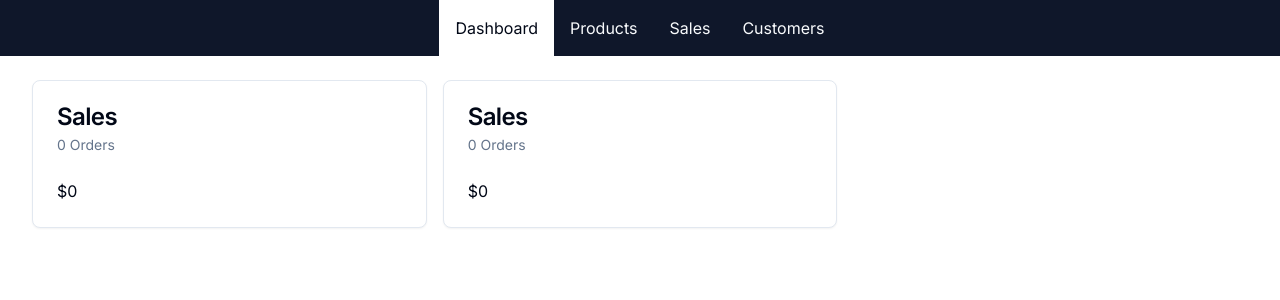
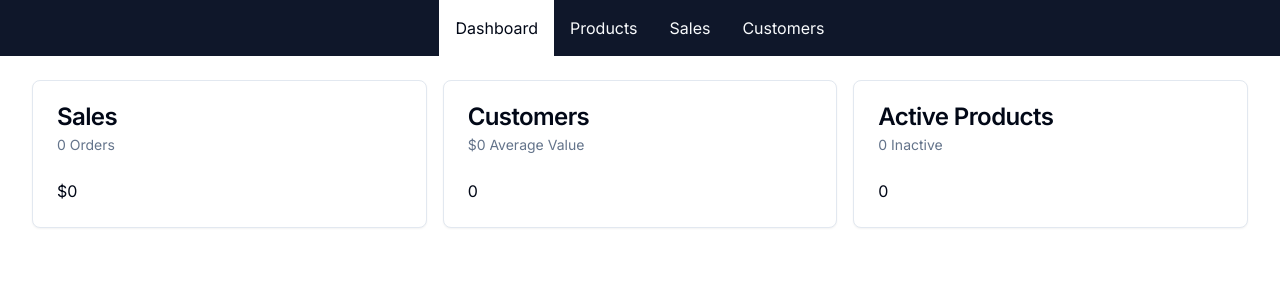
Before and after one commit to 12haa/Fullstack-Ecommerce-Store, a Next.js app: page /admin in a window 1280 px wide. Shown: the top 300 px of the page. Built offline with nearby package versions, Linux system fonts and the light colour scheme; no server answers; the database is empty.

Commit message:
Finish Fetching user - product - orders data in admin/page / Add loading for admin/page

```diff
--- a/src/app/admin/layout.tsx
+++ b/src/app/admin/layout.tsx
@@ -1,7 +1,8 @@
 import React from "react";
-import {cn} from "@/lib/utils";
-import Nav, {NavLink} from "@/components/Nav";
+import { cn } from "@/lib/utils";
+import Nav, { NavLink } from "@/components/Nav";
 
+export const dynamic = "force-dynamic";
 export default function AdminLayout({
   children,
 }: Readonly<{
@@ -9,15 +10,13 @@ export default function AdminLayout({
 }>) {
   return (
     <>
-            <Nav >
+      <Nav>
         <NavLink href="/admin">Dashboard</NavLink>
         <NavLink href="/admin/products">Products</NavLink>
         <NavLink href="/admin/orders">Sales</NavLink>
         <NavLink href="/admin/users">Customers</NavLink>
       </Nav>
-            <div className="container my-6">
-                {children}
-            </div>
+      <div className="container my-6">{children}</div>
     </>
   );
 }
--- /dev/null
+++ b/src/app/admin/loading.tsx
@@ -0,0 +1,12 @@
+import React from "react";
+import { Loader2 } from "lucide-react";
+
+const AdminLoading = () => {
+  return (
+    <div className="flex justify-center">
+      <Loader2 size={24} className="animate-spin" />
+    </div>
+  );
+};
+
+export default AdminLoading;
--- a/src/app/admin/page.tsx
+++ b/src/app/admin/page.tsx
@@ -1,58 +1,114 @@
-import React from "react"
-import {Card, CardContent, CardDescription, CardHeader, CardTitle} from "@/components/ui/card";
+import React from "react";
+import {
+  Card,
+  CardContent,
+  CardDescription,
+  CardHeader,
+  CardTitle,
+} from "@/components/ui/card";
 import db from "@/db/db";
-import {formatCurrency, formatNumber} from "@/lib/formatters";
+import { formatCurrency, formatNumber } from "@/lib/formatters";
 
+// Get Sales Data
 async function getSalesData() {
   const data = await db?.order.aggregate({
-        _sum: {pricePaidInCents: true},
-        _count: true
-    })
+    _sum: { pricePaidInCents: true },
+    _count: true,
+  });
   return {
     amount: (data?._sum.pricePaidInCents || 0) / 100,
     numberOfSales: data?._count,
+  };
 }
 
+// Get user Data
+async function getUserData() {
+  const [userCount, orderData] = await Promise.all([
+    db.user.count(),
+    db.order.aggregate({
+      _sum: { pricePaidInCents: true },
+    }),
+  ]);
+  await wait(2000);
+  return {
+    userCount,
+    averageValuePerUser:
+      userCount === 0
+        ? 0
+        : (orderData._sum.pricePaidInCents || 0) / userCount / 100,
+  };
 }
 
+// Get Product Data
+async function getProductData() {
+  const [activeCount, inactiveCounts] = await Promise.all([
+    db.product.count({
+      where: {
+        isAvailableForPurchase: true,
+      },
+    }),
+    db.product.count({
+      where: {
+        isAvailableForPurchase: false,
+      },
+    }),
+  ]);
+  return { activeCount, inactiveCounts };
+}
+function wait(duration: number, title: string) {
+  return new Promise((resolve) => {
+    setTimeout(resolve, duration);
+  });
+}
 
 const AdminDashboardPage = async () => {
-    const salesData = await getSalesData();
+  const [salesData, userData, productData] = await Promise.all([
+    getSalesData(),
+    getUserData(),
+    getProductData(),
+  ]);
 
   return (
     <div className="grid grid-cols-1 md:grid-cols-2 lg:grid-cols-3 gap-4">
-            <DashboardCard title="Sales" subtitle={`${formatNumber(salesData.numberOfSales)} Orders`}
-                           body={formatCurrency(salesData.amount)}/>
-
-            <DashboardCard title="Sales" subtitle={`${formatNumber(salesData.numberOfSales)} Orders`}
-                           body={formatCurrency(salesData.amount)}/>
-
-
+      <DashboardCard
+        title="Sales"
+        subtitle={`${formatNumber(salesData.numberOfSales)} Orders`}
+        body={formatCurrency(salesData.amount)}
+      />
+      <DashboardCard
+        title="Customers"
+        subtitle={`${formatCurrency(
+          userData.averageValuePerUser,
+        )} Average Value`}
+        body={formatNumber(userData.userCount)}
+      />
+      <DashboardCard
+        title="Active Products"
+        subtitle={`${formatNumber(productData.inactiveCounts)} Inactive`}
+        body={formatNumber(productData.activeCount)}
+      />
     </div>
-    )
-}
+  );
+};
 
 export default AdminDashboardPage;
 
 type DashboardCardProps = {
-    title: string
-    subtitle: string
-    body: string
-}
+  title: string;
+  subtitle: string;
+  body: string;
+};
 
-function DashboardCard({title, subtitle, body}: DashboardCardProps) {
+function DashboardCard({ title, subtitle, body }: DashboardCardProps) {
   return (
     <Card>
       <CardHeader>
         <CardTitle>{title}</CardTitle>
-                <CardDescription>
-                    {subtitle}
-                </CardDescription>
+        <CardDescription>{subtitle}</CardDescription>
       </CardHeader>
       <CardContent>
         <p>{body}</p>
       </CardContent>
     </Card>
-
-    )
+  );
 }
```
Lines whose indentation alone changed are shown as unchanged.
